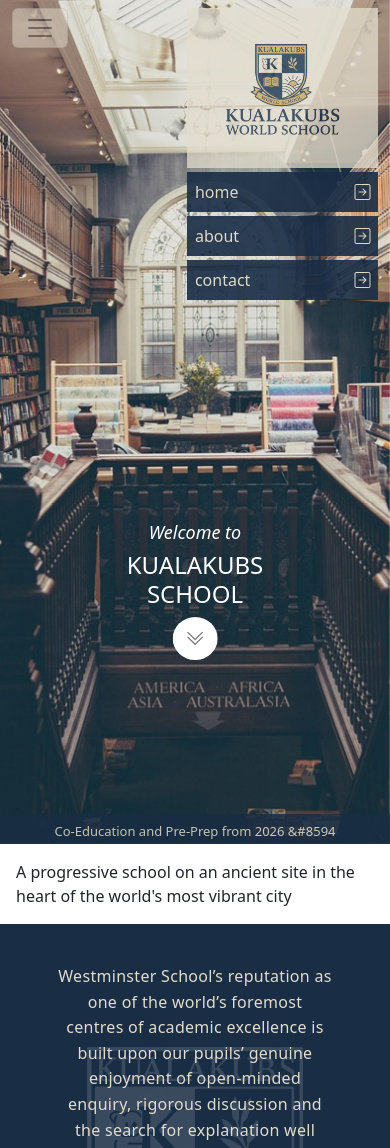
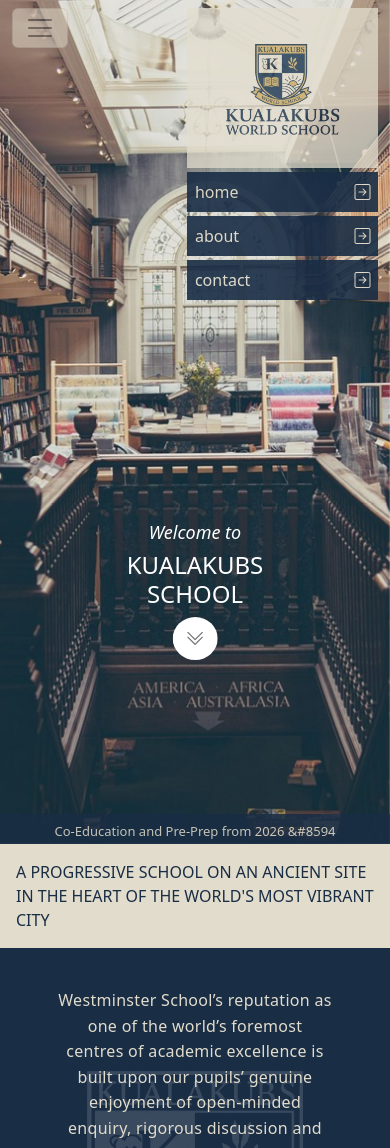
Before and after one commit to Suryansh-Saini09/kualakubs-app, a React (Vite) app in the folder frontend/: page / in a window 390 px wide. Shown: the top 1148 px of the page. Built offline with nearby package versions, Linux system fonts and the light colour scheme.

Commit message:
Add Divider section to CSS and update About and Contact pages to include Overlayheader

```diff
--- a/frontend/src/components/overlay-items/overlay.jsx
+++ b/frontend/src/components/overlay-items/overlay.jsx
@@ -154,8 +154,6 @@
 }
 
 
-
-
 export default {
     Overlayheader,
     Overlaylist,
--- a/frontend/src/index.css
+++ b/frontend/src/index.css
@@ -147,3 +147,19 @@
         font-size: small;
     }
 }
+
+/* =========================================================
+   Divider Section
+========================================================= */
+.divider {
+    background-color: var(--accent-text-color);
+    color: var(--accent-bg-color);
+    min-height: 70px;
+    font-size: large;
+    text-transform: uppercase;
+}
+@media (max-width: 768px) {
+    .divider {
+        font-size: medium;
+    }
+}
--- a/frontend/src/pages/about.jsx
+++ b/frontend/src/pages/about.jsx
@@ -1,9 +1,12 @@
 import Navbar from "../components/navbar/Navbar";
+import * as Overlay from "../components/overlay-items/overlay";
+import * as Links from "../config/links.js";
 
 export default function About() {
     return (
         <>
         <Navbar/>
+        <Overlay.Overlayheader headerlinks={Links.overlayheaderlink}/>
         <h1 className="text-center">about page</h1>
         </>
     );
--- a/frontend/src/pages/contact.jsx
+++ b/frontend/src/pages/contact.jsx
@@ -1,9 +1,12 @@
 import Navbar from "../components/navbar/Navbar";
+import * as Links from "../config/links.js";
+import * as Overlay from "../components/overlay-items/overlay";
 
 export default function Home() {
     return (
         <>
         <Navbar/>
+        <Overlay.Overlayheader headerlinks={Links.overlayheaderlink}/>
         <h1 className="text-center">Contact page</h1>
         </>
     );
```
